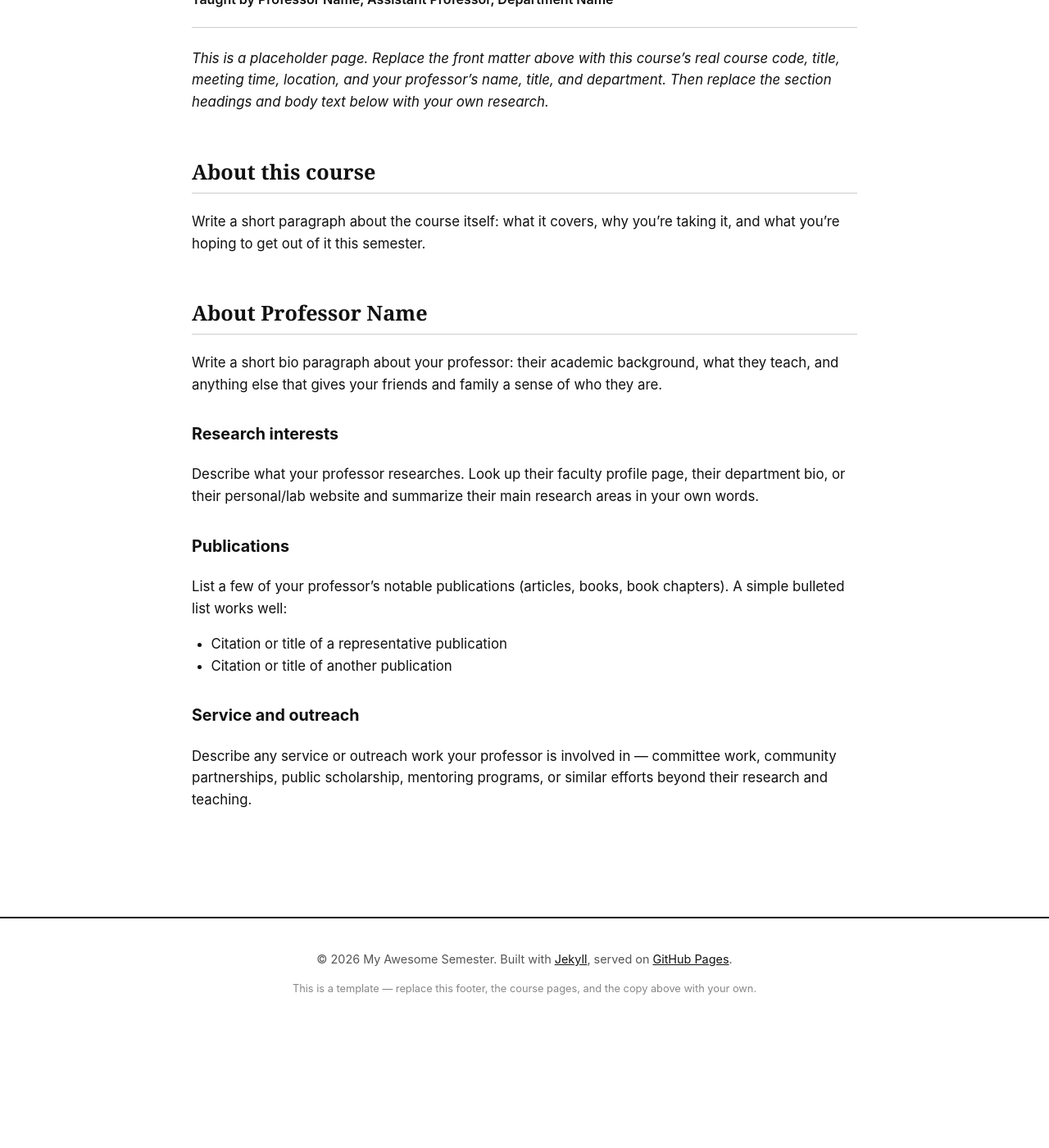
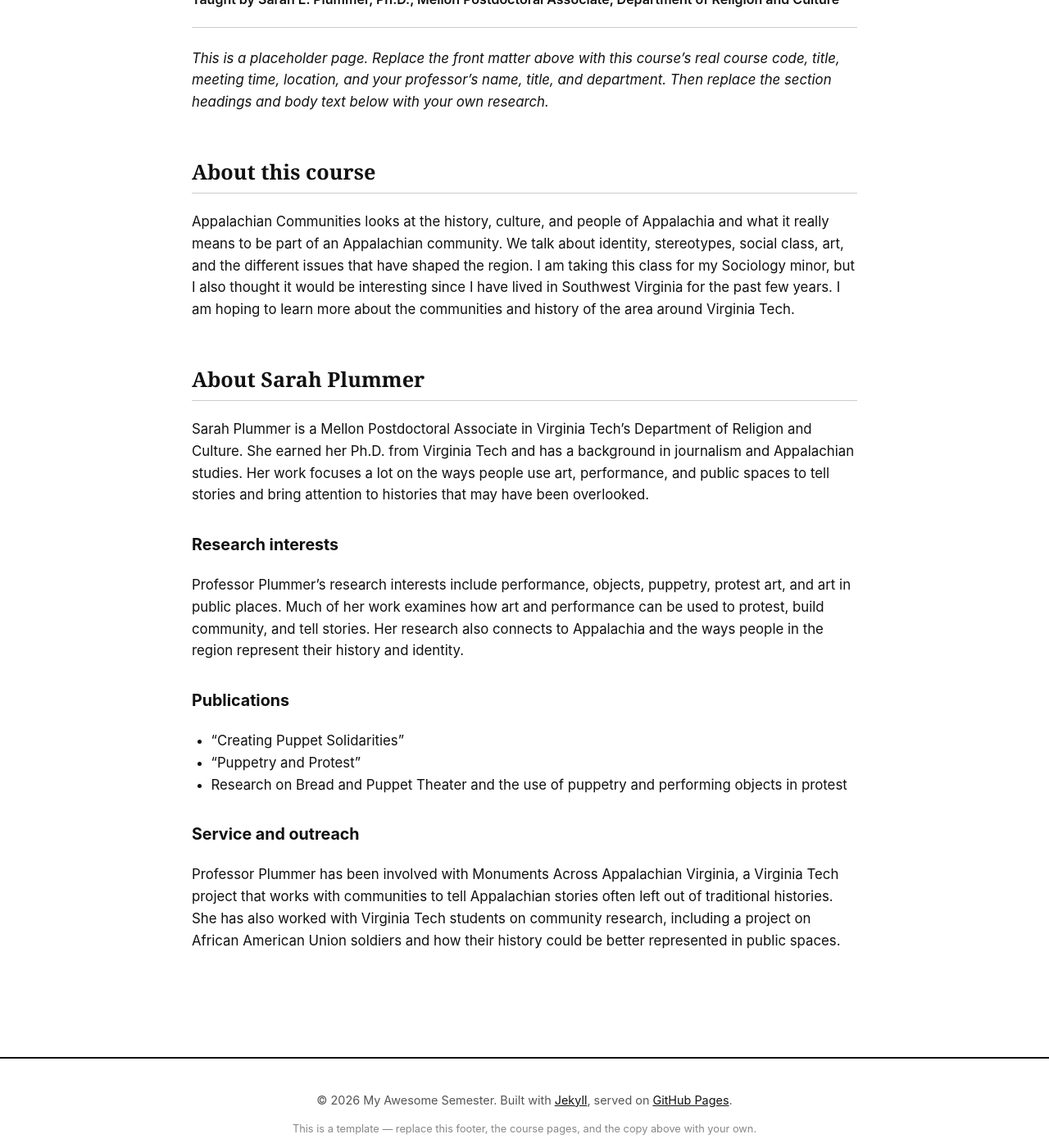
Before and after one commit to Darbyclose/myawesomesemester, a Jekyll site: the page built from _courses/course-04.md, in a window 1280 px wide and 1400 px high, scrolled down 295 px. Shown: the whole window at 82% size. Built offline with Jekyll 4.4.1, drawn with Linux system fonts in a browser that asks for light colours; before the commit the page ends 1548 px from its top, so only the background shows below that; some of the changed text lies outside the part shown.

Commit message:
Update course-04.md

```diff
--- a/_courses/course-04.md
+++ b/_courses/course-04.md
@@ -1,12 +1,12 @@
 ---
 course_number: 4
-course_code: "COMM XXXX"
-course_title: "Course Title 4"
-meeting_time: "TR 2:00–3:15 PM"
-location: "Building Room ###"
-instructor_name: "Professor Name"
-instructor_title: "Assistant Professor"
-instructor_department: "Department Name"
+course_code: "SOC 3464"
+course_title: "Appalachian Communities"
+meeting_time: "TR 3:30–4:45 PM"
+location: "Major Williams Hall 334"
+instructor_name: "Sarah E. Plummer, Ph.D."
+instructor_title: "Mellon Postdoctoral Associate"
+instructor_department: "Department of Religion and Culture"
 ---
 
 _This is a placeholder page. Replace the front matter above with this course's real
@@ -16,31 +16,22 @@ research._
 
 ## About this course
 
-Write a short paragraph about the course itself: what it covers, why you're taking
-it, and what you're hoping to get out of it this semester.
+Appalachian Communities looks at the history, culture, and people of Appalachia and what it really means to be part of an Appalachian community. We talk about identity, stereotypes, social class, art, and the different issues that have shaped the region. I am taking this class for my Sociology minor, but I also thought it would be interesting since I have lived in Southwest Virginia for the past few years. I am hoping to learn more about the communities and history of the area around Virginia Tech.
 
-## About Professor Name
+## About Sarah Plummer
 
-Write a short bio paragraph about your professor: their academic background, what
-they teach, and anything else that gives your friends and family a sense of who
-they are.
+Sarah Plummer is a Mellon Postdoctoral Associate in Virginia Tech's Department of Religion and Culture. She earned her Ph.D. from Virginia Tech and has a background in journalism and Appalachian studies. Her work focuses a lot on the ways people use art, performance, and public spaces to tell stories and bring attention to histories that may have been overlooked.
 
 ### Research interests
 
-Describe what your professor researches. Look up their faculty profile page, their
-department bio, or their personal/lab website and summarize their main research
-areas in your own words.
+Professor Plummer's research interests include performance, objects, puppetry, protest art, and art in public places. Much of her work examines how art and performance can be used to protest, build community, and tell stories. Her research also connects to Appalachia and the ways people in the region represent their history and identity.
 
 ### Publications
 
-List a few of your professor's notable publications (articles, books, book
-chapters). A simple bulleted list works well:
-
-- Citation or title of a representative publication
-- Citation or title of another publication
+- "Creating Puppet Solidarities"
+- "Puppetry and Protest"
+- Research on Bread and Puppet Theater and the use of puppetry and performing objects in protest
 
 ### Service and outreach
 
-Describe any service or outreach work your professor is involved in — committee
-work, community partnerships, public scholarship, mentoring programs, or similar
-efforts beyond their research and teaching.
+Professor Plummer has been involved with Monuments Across Appalachian Virginia, a Virginia Tech project that works with communities to tell Appalachian stories often left out of traditional histories. She has also worked with Virginia Tech students on community research, including a project on African American Union soldiers and how their history could be better represented in public spaces.
```
